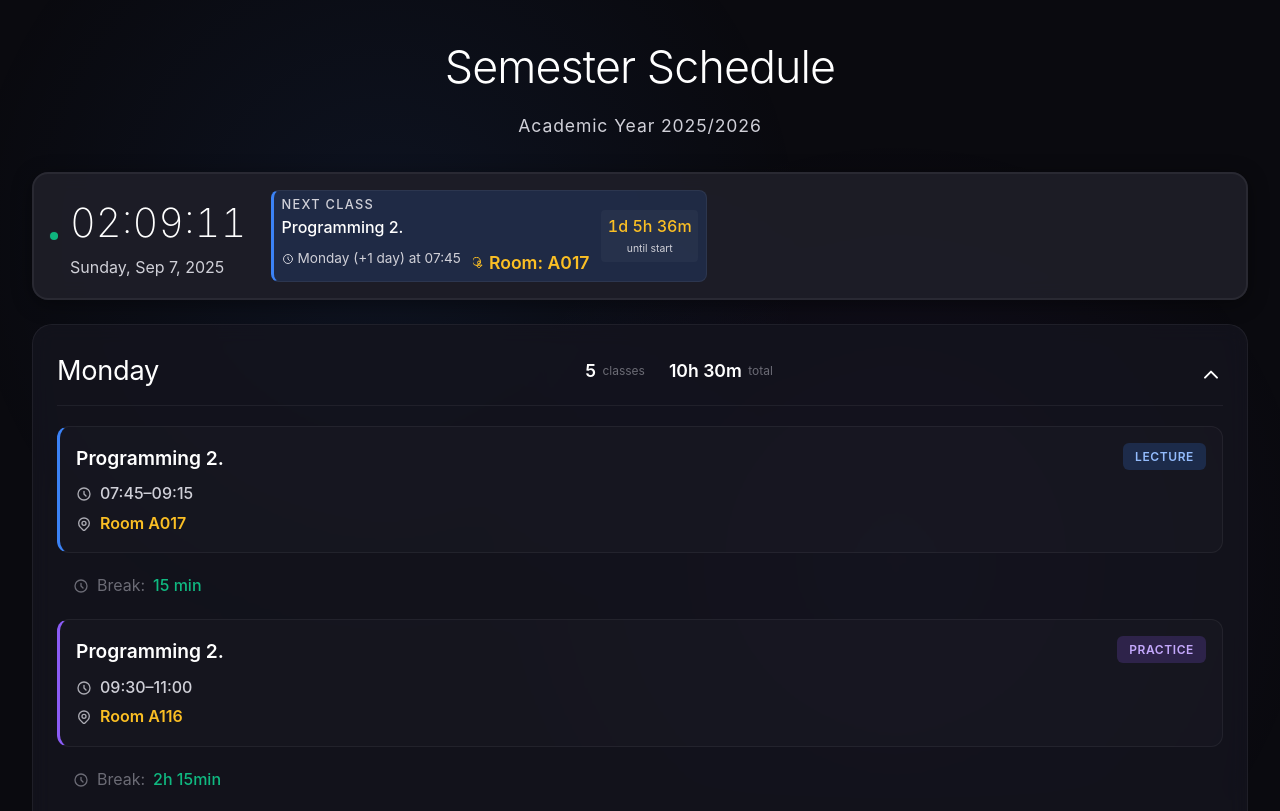
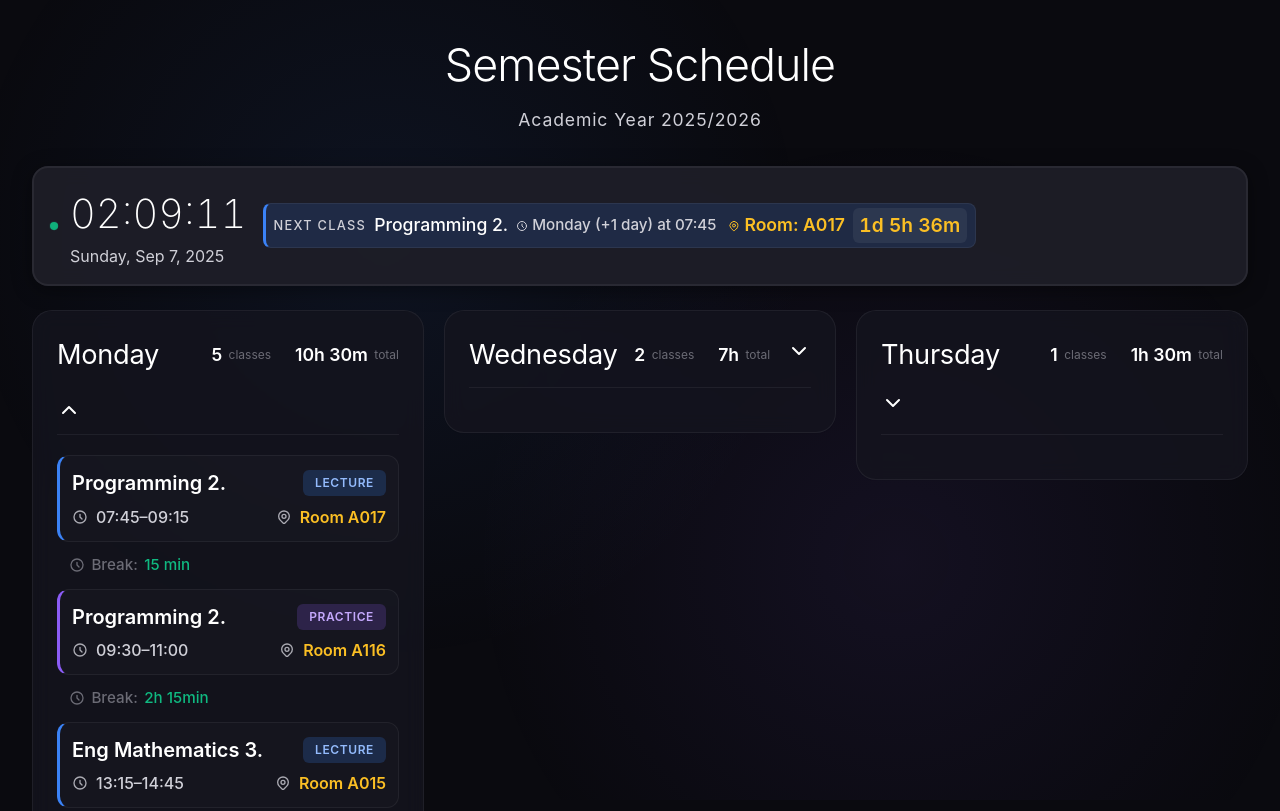
Before and after one commit to tTFrpsvV7MHCUEEunVj3/bkfgufbgladgba, a plain HTML site: page index.html in a window 1280 px wide. Shown: the top 811 px of the page. Drawn offline with Linux system fonts and the light colour scheme.

Commit message:
Update index.html

```diff
--- a/index.html
+++ b/index.html
@@ -39,8 +39,8 @@
             color: var(--text-primary);
             min-height: 100vh;
             position: relative;
-            font-size: 16px; /* Base font size */
-            line-height: 1.6;
+            font-size: 18px; /* Increased base font for low vision */
+            line-height: 1.5;
         }
 
         /* Simple gradient background */
@@ -99,7 +99,7 @@
             margin-bottom: 1.5rem;
             z-index: 50;
             box-shadow: 0 4px 20px rgba(0, 0, 0, 0.4);
-            transition: all 0.3s ease-in-out;
+            transition: all 0.5s cubic-bezier(0.25, 0.1, 0.25, 1);
         }
 
         .live-status.minimized {
@@ -118,7 +118,7 @@
             flex-direction: row;
             align-items: center;
             flex-wrap: wrap;
-            gap: 1.5rem;
+            gap: 1rem; /* tighter spacing */
             transition: opacity 0.3s ease-in-out;
         }
 
@@ -175,12 +175,12 @@
         .next-class-info {
             display: flex;
             align-items: center;
-            gap: 0.75rem;
+            gap: 0.5rem; /* tighter spacing */
             padding: 0.25rem 0.5rem;
             background: rgba(30, 40, 0.7);
             border: 1px solid var(--border-color);
             border-radius: 8px;
-            min-height: 40px;
+            min-height: 36px; /* more compact */
         }
 
         .next-class-info.lecture {
@@ -219,13 +219,16 @@
 
         .next-details {
             display: flex;
-            flex-direction: column;
+            flex-direction: row; /* inline for compactness */
+            flex-wrap: wrap;
+            align-items: center;
+            gap: 0.5rem;
             flex: 1;
             min-width: 0;
         }
 
         .next-title {
-            font-size: 1rem;
+            font-size: 1.1rem; /* slightly larger for readability */
             font-weight: 500;
             color: var(--text-primary);
             white-space: nowrap;
@@ -236,9 +239,10 @@
         .next-meta {
             display: flex;
             gap: 0.75rem;
-            font-size: 0.85rem;
+            font-size: 0.95rem; /* larger for readability */
             color: var(--text-secondary);
-            font-weight: 400;
+            font-weight: 500;
+            white-space: nowrap;
         }
 
         .next-time, .next-room {
@@ -249,23 +253,24 @@
 
         .countdown {
             display: flex;
-            flex-direction: column;
+            flex-direction: row; /* inline to reduce height */
             align-items: center;
-            gap: 0.1rem;
-            padding: 0.25rem 0.4rem;
-            background: rgba(255, 255, 255, 0.03);
-            border-radius: 4px;
-            min-width: 60px;
+            gap: 0.25rem;
+            padding: 0.2rem 0.4rem;
+            background: rgba(255, 255, 255, 0.06);
+            border-radius: 6px;
+            min-width: 56px;
         }
 
         .countdown-value {
-            font-size: 1rem;
-            font-weight: 500;
+            font-size: 1.2rem;
+            font-weight: 600;
             color: var(--accent-yellow);
             font-variant-numeric: tabular-nums;
         }
 
         .countdown-label {
+            display: none;
             font-size: 0.65rem;
             color: var(--text-secondary);
             text-align: center;
@@ -275,7 +280,9 @@
         /* Days Grid */
         .schedule-grid {
             display: grid;
-            gap: 1.5rem;
+            gap: 1.25rem;
+            grid-template-columns: repeat(auto-fit, minmax(320px, 1fr)); /* multi-column layout */
+            align-items: start;
         }
 
         /* Day Card */
@@ -319,6 +326,12 @@
             padding-bottom: 0.75rem;
             border-bottom: 1px solid var(--border-color);
             cursor: pointer;
+            outline: none;
+            -webkit-tap-highlight-color: transparent;
+        }
+
+        .day-header:focus {
+            outline: none;
         }
 
         .day-name {
@@ -372,8 +385,8 @@
         /* Class Item */
         .class-item {
             position: relative;
-            margin-bottom: 0.75rem;
-            padding: 1rem;
+            margin-bottom: 0.5rem; /* reduce vertical spacing */
+            padding: 0.75rem; /* tighter padding */
             background: var(--glass);
             border: 1px solid var(--border-color);
             border-left: 3px solid transparent;
@@ -414,12 +427,12 @@
         .class-header {
             display: flex;
             justify-content: space-between;
-            align-items: flex-start;
-            margin-bottom: 0.5rem;
+            align-items: center; /* center for tighter block */
+            margin-bottom: 0.4rem;
         }
 
         .class-title {
-            font-size: 1.2rem;
+            font-size: 1.25rem; /* slightly larger to compensate tighter layout */
             font-weight: 600;
             color: var(--text-primary);
         }
@@ -452,10 +465,12 @@
 
         .class-details {
             display: flex;
-            flex-direction: column;
-            align-items: flex-start;
-            margin-top: 0.5rem;
-            gap: 0.25rem;
+            flex-direction: row; /* horizontal layout */
+            align-items: center;
+            justify-content: space-between; /* separate time and room */
+            margin-top: 0.25rem;
+            gap: 0.75rem;
+            flex-wrap: wrap;
         }
 
         .detail-item {
@@ -471,13 +486,14 @@
             width: 16px;
             height: 16px;
             opacity: 0.8;
+            flex: 0 0 auto;
         }
 
         .next-room {
             font-size: 1.1rem;
             color: var(--accent-yellow);
             font-weight: 600;
-            margin-top: 0.5rem;
+            margin-top: 0; /* inline layout removes vertical offset */
         }
 
         .room-number {
@@ -487,15 +503,15 @@
 
         /* Break Time */
         .break-time {
-            padding: 0.5rem 0;
-            margin: 0.25rem 0 0.75rem 0;
+            padding: 0.25rem 0; /* tighter */
+            margin: 0.25rem 0 0.5rem 0; /* less height */
             color: var(--text-dim);
-            font-size: 1rem;
-            font-weight: 400;
+            font-size: 0.95rem;
+            font-weight: 500;
             display: flex;
             align-items: center;
-            gap: 0.5rem;
-            padding-left: 1rem;
+            gap: 0.4rem;
+            padding-left: 0.75rem;
         }
 
         .break-duration {
@@ -515,7 +531,7 @@
             }
 
             h1 {
-                font-size: 1.75rem;
+                font-size: 2rem;
             }
 
             .live-status {
@@ -525,11 +541,11 @@
             .status-content {
                 flex-direction: column;
                 align-items: stretch;
-                gap: 1rem;
+                gap: 0.75rem;
             }
 
             .time-display {
-                font-size: 1.5rem;
+                font-size: 2rem;
             }
 
             .day-card {
@@ -537,8 +553,8 @@
             }
 
             .class-details {
-                align-items: flex-start;
-                gap: 0.25rem;
+                align-items: center;
+                gap: 0.5rem;
             }
 
             .next-class-info {
@@ -766,7 +782,7 @@
                     `<svg xmlns="http://www.w3.org/2000/svg" width="12" height="12" viewBox="0 0 24 24" fill="none" stroke="currentColor" stroke-width="2" stroke-linecap="round" stroke-linejoin="round"><path d="M12 8v4l3 3m6-3a9 9 0 11-18 0 9 9 0 0118 0z"></path></svg>
                     ${nextDay}${daysUntil > 0 ? ` (+${daysUntil} day${daysUntil > 1 ? 's' : ''})` : ''} at ${nextClass.time.split('–')[0]}`;
                 document.getElementById('nextClassRoom').innerHTML =
-                    `<svg xmlns="http://www.w3.org/200/svg" width="12" height="12" viewBox="0 0 24 24" fill="none" stroke="currentColor" stroke-width="2" stroke-linecap="round" stroke-linejoin="round"><path d="M17.657 16.657L13.414 20.9a1.998 1.998 0 01-2.827 0l-4.244-4.243a8 8 0 111.314 0z"></path><path d="M15 11a3 3 0 11-6 0 3 3 0 016 0z"></path></svg>
+                    `<svg xmlns="http://www.w3.org/2000/svg" width="12" height="12" viewBox="0 0 24 24" fill="none" stroke="currentColor" stroke-width="2" stroke-linecap="round" stroke-linejoin="round"><path d="M17.657 16.657L13.414 20.9a1.998 1.998 0 01-2.827 0l-4.244-4.243a8 8 0 1111.314 0z"></path><path d="M15 11a3 3 0 11-6 0 3 3 0 016 0z"></path></svg>
                     Room: ${nextClass.room}`;
 
                 if (days > 0) {
```
